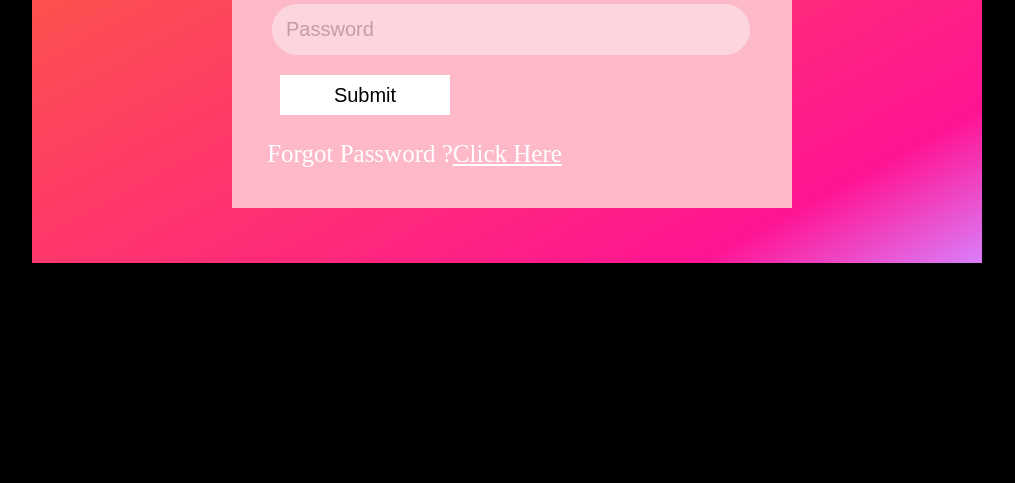
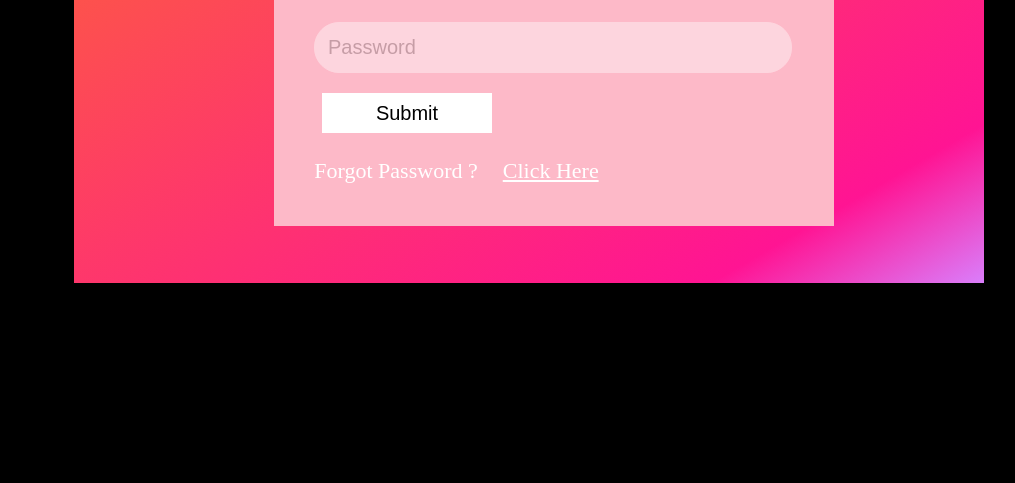
Before and after one commit to tmanju01/Task, a plain HTML site: page from_task_02.html in a window 1280 px wide. Shown: the part 317-800 px from the top of the page, without its empty margins (156-1171 px from the left). Drawn offline with Linux system fonts and the light colour scheme.

Commit message:
Update from_task_02.html

```diff
--- a/from_task_02.html
+++ b/from_task_02.html
@@ -7,14 +7,15 @@
 	<style type="text/css" >
 		*{
 			margin-top: 35px;
+			margin-left: 25px;
 
 		}
 		body{
 			background: black;
 		}
 		.main{
-			height: 510px;
-			width: 950px;
+			height: 530px;
+			width: 910px;
 			/*background: red;*/
 			background:linear-gradient(to bottom right, #fc6932,deeppink 85%,#da7efb);
 			margin:0 25px 0 180px;
@@ -25,9 +26,9 @@
 
 		}
 		.x{
-			/*height: 200px;
+			height: 200px;
 			width: 200px;
-			background: white;*/
+			/*background: #00a4b4;*/
 			background:#FDB9C8;
    		height: 340px;
    		width: 510px;
@@ -84,7 +85,7 @@
    		margin-left: 5px;
    		margin-right: 200px;
    		margin-top: 25px;
-   		font-size: 25px;
+   		font-size: 22px;
    		color: white;
 
    	}
```
